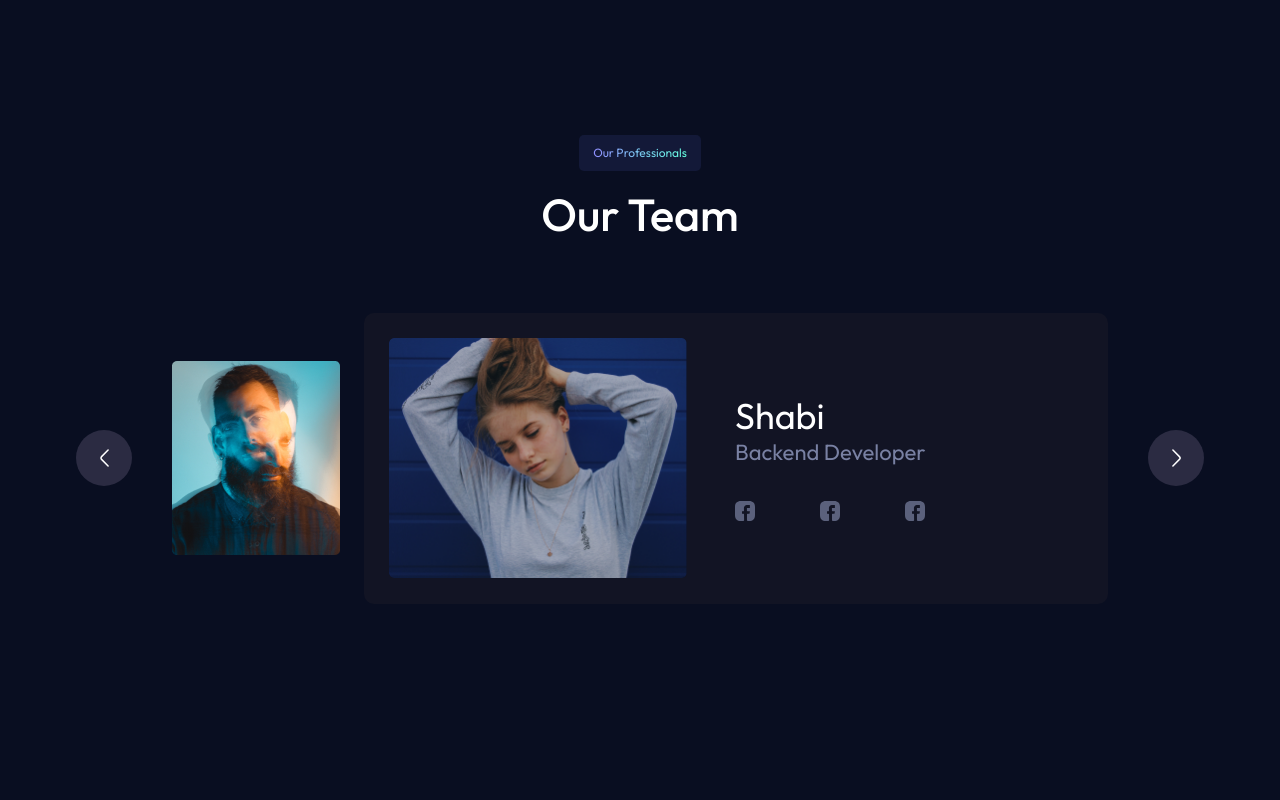
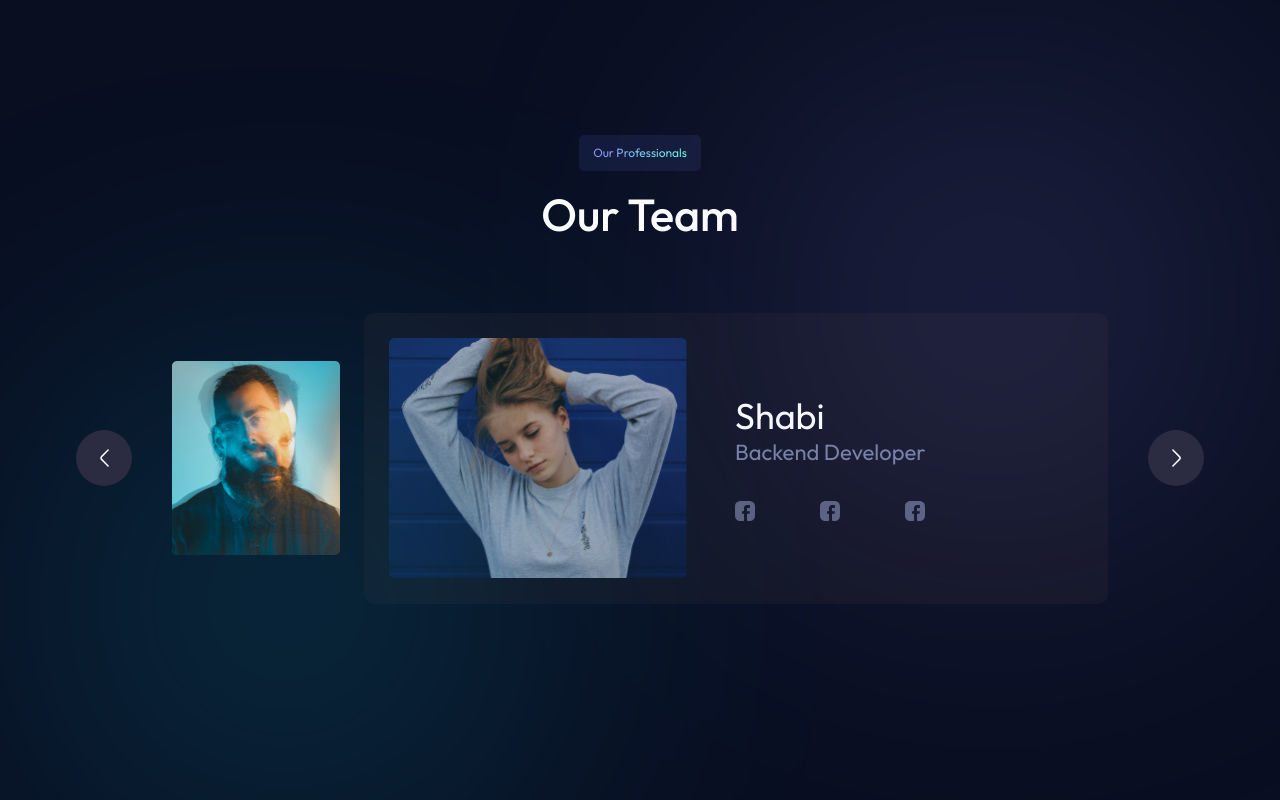
Before and after one commit to Rtility/rtility.github.io, a Next.js app: page / in a window 1280 px wide. Shown: the part 3060-3860 px from the top of the page. Before the commit the page ends 3824 px from the top, so only its background shows below. Built offline with nearby package versions, Linux system fonts and the light colour scheme.

Commit message:
add gradient for team section

```diff
--- a/components/Team.tsx
+++ b/components/Team.tsx
@@ -27,9 +27,11 @@ const Team: FC = () => {
             <div className='bg-[#131938] w-[7.625rem] h-[2.25rem] rounded-[5px] text-xs font-normal flex items-center justify-center'>
                 <p className='text-gradient1'>Our Professionals</p>
             </div>
+            <section className='bg-[#8F90FE] w-[460px] h-[460px] rounded-full opacity-20 blur-[150px] absolute right-[3.5rem] -mt-16' />
+
             <p className='text-[45px] font-medium text-white mt-[10px]'>Our Team</p>
             <div className='mt-16 flex items-center'>
-                <section className='bg-[#2b2b42] flex items-center justify-center rounded-full h-[56px] w-[56px] mr-[40px] hover:cursor-pointer'>
+                <section className='bg-[#2b2b42] flex items-center justify-center rounded-full h-[56px] w-[56px] mr-[40px] hover:cursor-pointer z-10'>
                     <img src='/images/leftArrowWhite.svg' onClick={nextSlide} alt='arrow' />
                 </section>
 
@@ -52,11 +54,12 @@ const Team: FC = () => {
                         </section>
                     </section>)}
 
-                <section className='bg-[#2b2b42] flex items-center justify-center rounded-full h-[56px] w-[56px] ml-[40px] hover:cursor-pointer'>
+                <section className='bg-[#2b2b42] flex items-center justify-center rounded-full h-[56px] w-[56px] ml-[40px] hover:cursor-pointer z-10'>
                     <img src='/images/rightArrowWhite.svg' onClick={prevSlide} alt='arrow'/>
                 </section>
+                <section className='bg-[#00D2EF] w-[460px] h-[460px] rounded-full opacity-20 blur-[150px] absolute left-[3.5rem] mt-72' />
+
             </div>
-
         </div>
     )
 }
```
